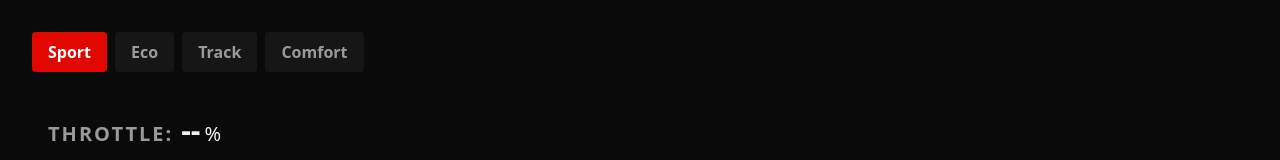
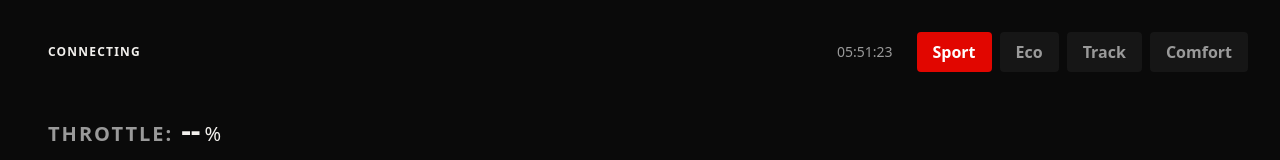
Before and after one commit to BuvinduS/vehicle-telemetry-platform, a Next.js app in the folder pi/dashboard/frontend/: page / in a window 1280 px wide. Shown: the top 160 px of the page. Built offline with nearby package versions, Linux system fonts and the light colour scheme; no server answers.

Commit message:
refactor to keep page.tsx a sever component

```diff
--- a/pi/dashboard/frontend/app/layout.tsx
+++ b/pi/dashboard/frontend/app/layout.tsx
@@ -2,6 +2,7 @@ import type { Metadata } from "next";
 import { Geist, Geist_Mono } from "next/font/google";
 import "./globals.css";
 import {ModeProvider, NO_FLASH_SCRIPT} from "@/lib/mode";
+import { TelemetryProvider } from "@/lib/telemetry-context";
 
 const geistSans = Geist({
   variable: "--font-geist-sans",
@@ -29,7 +30,7 @@ export default function RootLayout({
         <script dangerouslySetInnerHTML={{ __html: NO_FLASH_SCRIPT }} />
       </head>
       <body>
-        <ModeProvider>{children}</ModeProvider>
+        <ModeProvider><TelemetryProvider>{children}</TelemetryProvider></ModeProvider>
       </body>
     </html>
   );
--- a/pi/dashboard/frontend/app/page.tsx
+++ b/pi/dashboard/frontend/app/page.tsx
@@ -1,11 +1,11 @@
+import StatusBar from "@/components/StatusBar";
 import LiveDashboard from "@/components/LiveDashboard";
-import ModeSwitcher from "@/components/ModeSwitcher";
 
 export default function Home() {
   return (
     <main className="min-h-screen bg-bg text-ink p-8 flex flex-col gap-10">
-      <ModeSwitcher />
-      <LiveDashboard/>
+      <StatusBar />
+      <LiveDashboard />
     </main>
   );
 }
--- a/pi/dashboard/frontend/components/LiveDashboard.tsx
+++ b/pi/dashboard/frontend/components/LiveDashboard.tsx
@@ -1,13 +1,13 @@
 "use client";
 
-import { useTelemetry } from "@/lib/useTelemetry";
 import ArcGauge from "@/components/ArcGauge";
 import NumericReadout from "@/components/NumericReadout";
 import Thermometer from "@/components/Thermometer";
 import GForcePanel from "@/components/GForcePanel";
+import { useTelemetryContext } from "@/lib/telemetry-context";
 
 export default function LiveDashboard() {
-  const { telemetry, latencyMs, avgIntervalMs } = useTelemetry();
+  const { telemetry, latencyMs, avgIntervalMs } = useTelemetryContext();
   const t = telemetry;
 
   return (
@@ -42,8 +42,8 @@ export default function LiveDashboard() {
 
       {process.env.NODE_ENV !== "production" && (
         <div className="fixed bottom-2 right-2 text-xs font-mono text-ink-dim bg-panel border border-hairline rounded px-2 py-1">
-          latency: {latencyMs !== null ? `${latencyMs.toFixed(0)}ms` : "--"} · interval:{" "}
-          {avgIntervalMs !== null ? `${avgIntervalMs.toFixed(0)}ms` : "--"}
+          latency: {latencyMs != null ? `${latencyMs.toFixed(0)}ms` : "--"} · interval:{" "}
+          {avgIntervalMs != null ? `${avgIntervalMs.toFixed(0)}ms` : "--"}
         </div>
       )}
     </>
--- /dev/null
+++ b/pi/dashboard/frontend/components/StatusBar.tsx
@@ -0,0 +1,51 @@
+"use client";
+
+import { useEffect, useState } from "react";
+import ModeSwitcher from "./ModeSwitcher";
+import { useTelemetryContext } from "@/lib/telemetry-context";
+
+const STATUS_COPY: Record<string, { label: string; color: string; pulse: boolean }> = {
+  connecting: { label: "CONNECTING", color: "var(--color-ink-dim)", pulse: true },
+  open: { label: "LIVE", color: "var(--color-good)", pulse: true },
+  reconnecting: { label: "RECONNECTING", color: "var(--color-accent)", pulse: true },
+  closed: { label: "NO CONNECTION", color: "var(--color-danger)", pulse: false },
+};
+
+export default function StatusBar() {
+  const { status } = useTelemetryContext();
+  const [clock, setClock] = useState("");
+
+  useEffect(() => {
+    const tick = () => setClock(new Date().toLocaleTimeString(undefined, { hour12: false }));
+    tick();
+    const id = setInterval(tick, 1000);
+    return () => clearInterval(id);
+  }, []);
+
+  const s = STATUS_COPY[status];
+
+  return (
+    <div className="flex items-center justify-between">
+      <div className="flex items-center gap-2">
+        <span
+          className="w-2 h-2 rounded-full"
+          style={{
+            backgroundColor: s.color,
+            boxShadow: `0 0 6px 1px ${s.color}`,
+            animation: s.pulse ? "pulse-status 1.6s ease-in-out infinite" : "none",
+          }}
+        />
+        <span className="text-xs font-semibold uppercase tracking-widest" style={{ color: s.color }}>
+          {s.label}
+        </span>
+      </div>
+
+      <div className="flex items-center gap-6">
+        <span className="text-sm tabular-nums text-ink-dim" style={{ fontFamily: "var(--font-geist-mono)" }}>
+          {clock}
+        </span>
+        <ModeSwitcher />
+      </div>
+    </div>
+  );
+}
--- /dev/null
+++ b/pi/dashboard/frontend/lib/telemetry-context.tsx
@@ -0,0 +1,19 @@
+"use client";
+
+import { createContext, useContext } from "react";
+import { useTelemetry } from "./useTelemetry";
+
+type TelemetryContextValue = ReturnType<typeof useTelemetry>;
+
+const TelemetryContext = createContext<TelemetryContextValue | null>(null);
+
+export function TelemetryProvider({ children }: { children: React.ReactNode }) {
+  const telemetry = useTelemetry();
+  return <TelemetryContext.Provider value={telemetry}>{children}</TelemetryContext.Provider>;
+}
+
+export function useTelemetryContext() {
+  const ctx = useContext(TelemetryContext);
+  if (!ctx) throw new Error("useTelemetryContext must be used within a TelemetryProvider");
+  return ctx;
+}
```
